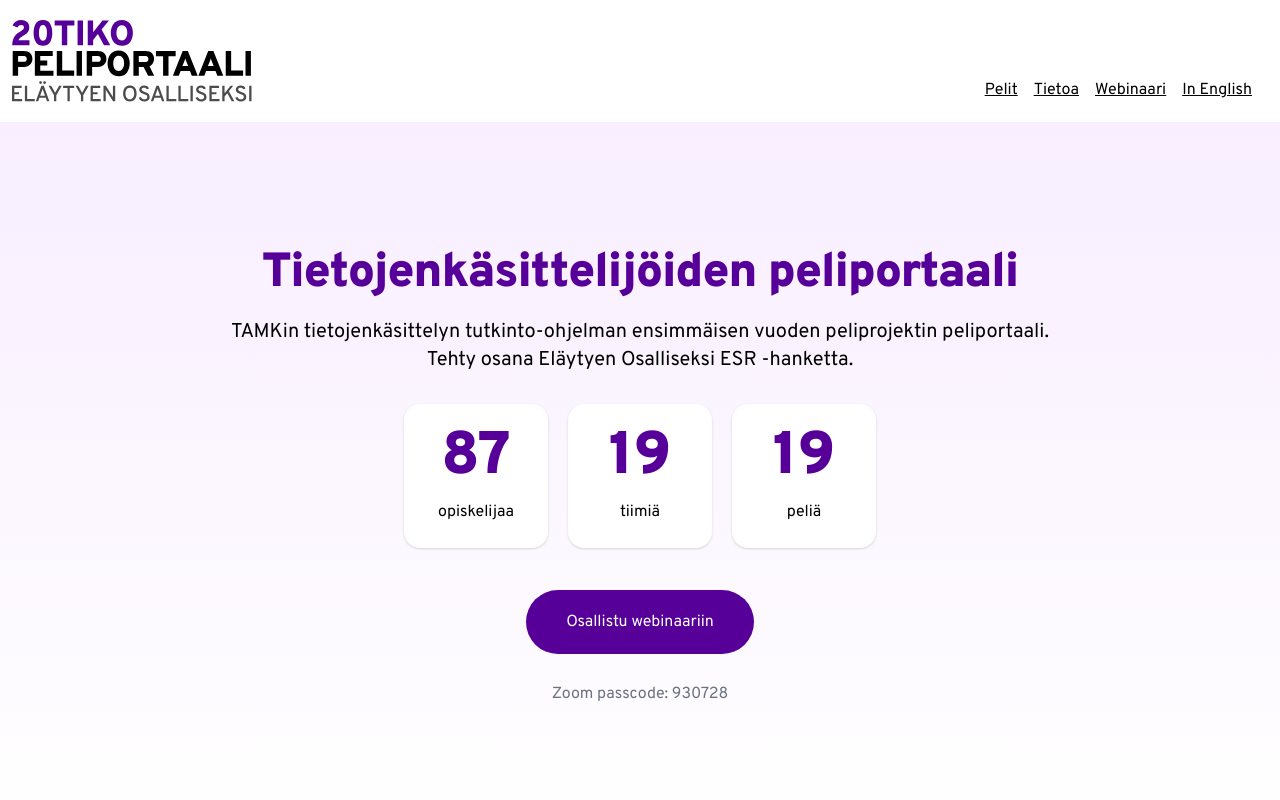
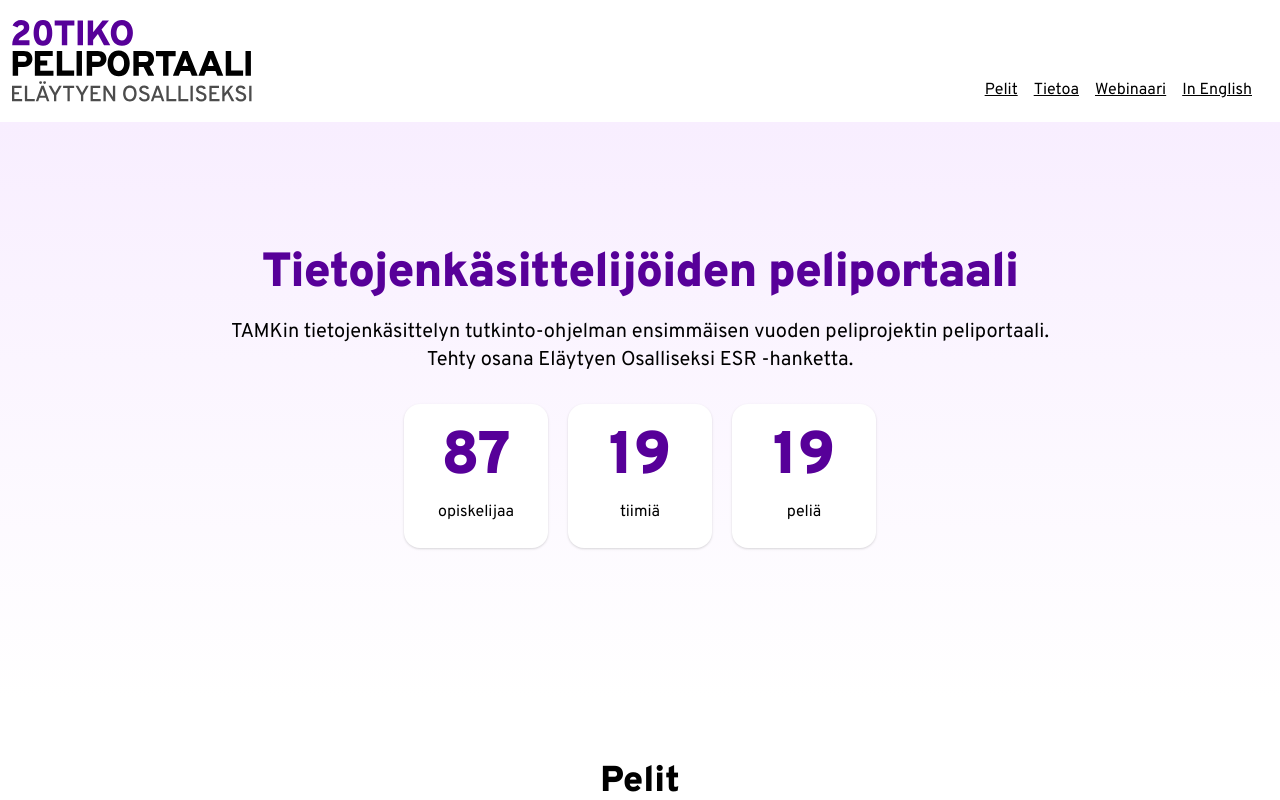
Before and after one commit to mirorauhala/tiko-peliportaali, a Vue app: page / in a window 1280 px wide. Shown: the top 800 px of the page. Built offline with nearby package versions, Linux system fonts and the light colour scheme.

Commit message:
remove webinar link

```diff
--- a/src/components/TikoHeader.vue
+++ b/src/components/TikoHeader.vue
@@ -76,11 +76,6 @@ export default {
           <h2><span class="stat-number">19</span> <span v-text="messages[language].games"></span></h2>
         </div>
       </div>
-
-      <a target="_blank" href="https://tuni.zoom.us/j/64660365038?pwd=eEFndzhSdUxsRDVUNS9JUlZaSGl5dz09"
-        class="mt-5 bg-tuni text-center text-white rounded-full border-tuni p-5 px-10">Osallistu webinaariin</a>
-
-      <p class="mt-2 text-center p-5 px-10 text-gray-500">Zoom passcode: 930728</p>
     </div>
   </header>
 </template>
```
